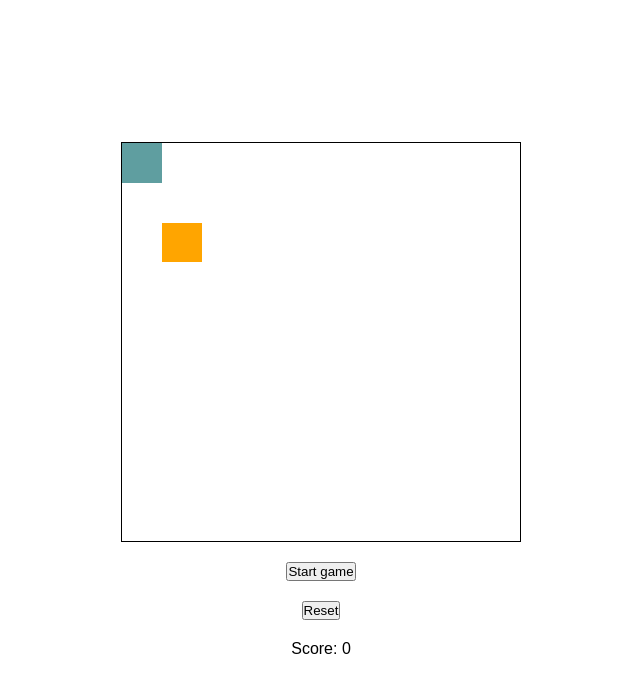
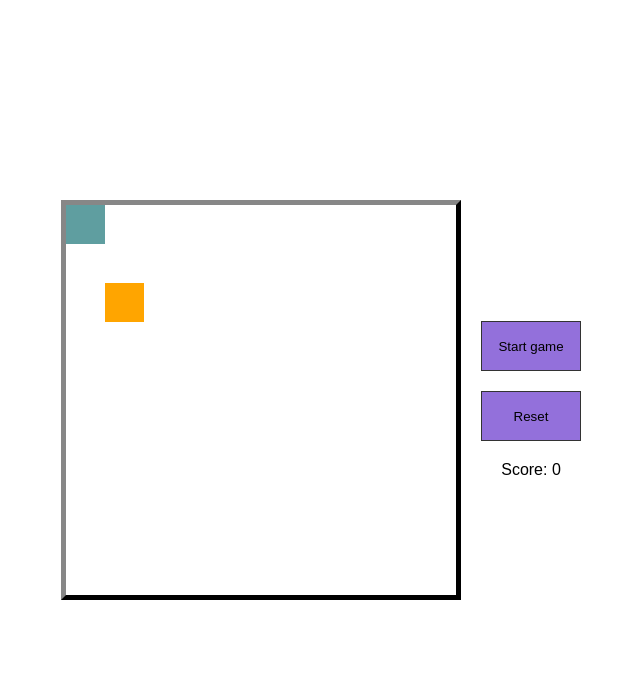
Before and after one commit to yllsson/snake, a plain HTML site: page index.html in a window 1280 px wide. Shown: the whole page, without its empty margins (319-959 px from the left). Drawn offline with Linux system fonts and the light colour scheme.

Commit message:
Further style adjustments

```diff
--- a/index.html
+++ b/index.html
@@ -8,7 +8,7 @@
     <title>Let's play Snake!</title>
   </head>
   <body>
-    <div class="gameBoard">
+    <main class="gameBoard">
       <div class="snake"></div>
       <div></div>
       <div></div>
@@ -109,9 +109,11 @@
       <div></div>
       <div></div>
       <div></div>
-    </div>
-    <button>Start game</button>
-    <button>Reset</button>
-    <p>Score: <span class="score">0</span></p>
+    </main>
+    <aside class="toolBar">
+      <button>Start game</button>
+      <button>Reset</button>
+      <p>Score: <span class="score">0</span></p>
+    </aside>
   </body>
 </html>
--- a/style.css
+++ b/style.css
@@ -11,7 +11,7 @@ html {
 body {
   height: 100vh;
   display: flex;
-  flex-direction: column;
+  flex-direction: row;
   align-items: center;
   justify-content: center;
 
@@ -24,12 +24,9 @@ body {
   flex-wrap: wrap;
   width: 40rem;
   height: 40rem;
-  border: solid 1px black;
-  margin-bottom: 2rem;
-}
-
-button {
-  margin-bottom: 2rem;
+  border: 0.5rem solid #333;
+  border-style: outset;
+  margin-right: 2rem;
 }
 
 .gameBoard div {
@@ -44,3 +41,26 @@ button {
 .fruit {
   background-color: orange;
 }
+
+button {
+  background-color: mediumpurple;
+  border: 0.1rem solid #333;
+  margin-bottom: 2rem;
+  height: 5rem;
+  width: 10rem;
+}
+
+button:hover {
+  background-color: mediumorchid;
+}
+
+button:active {
+  transform: scale(0.97);
+}
+
+.toolBar {
+  display: flex;
+  flex-direction: column;
+  align-items: center;
+  justify-content: center;
+}
```
